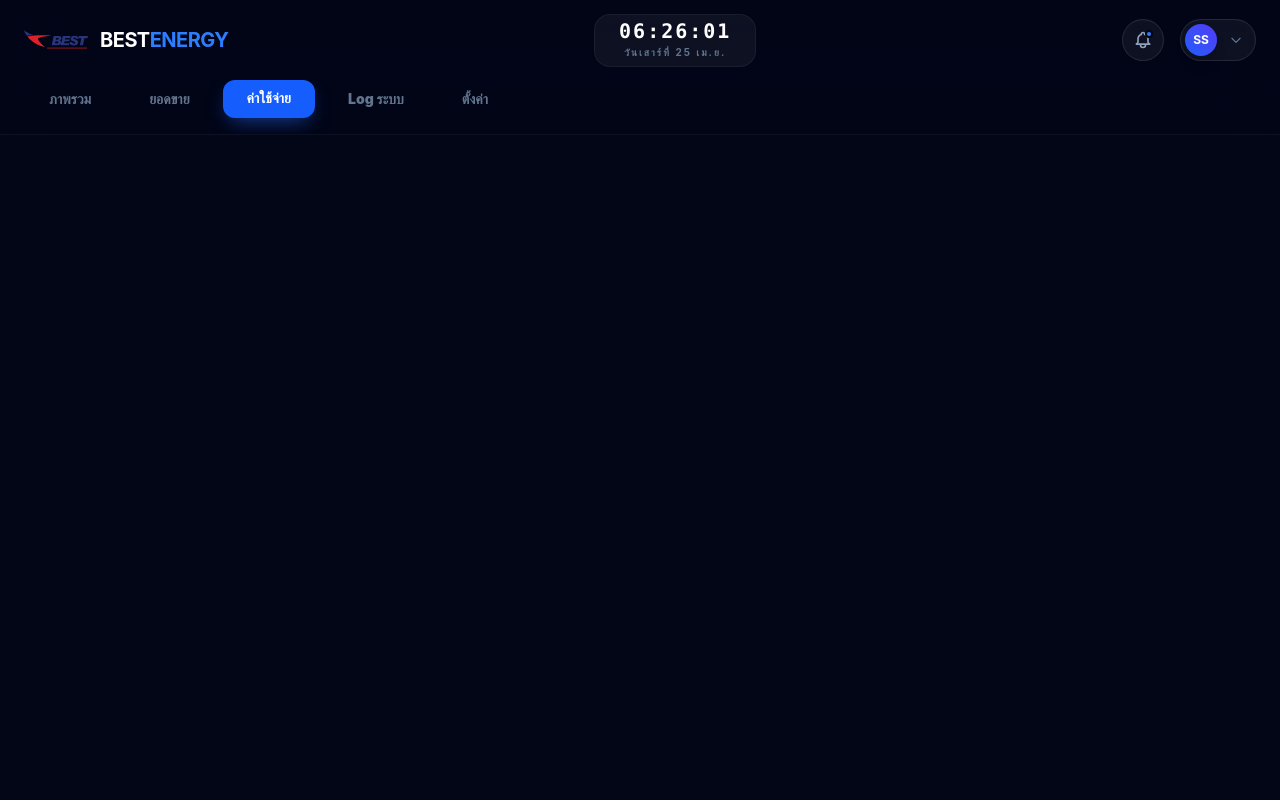
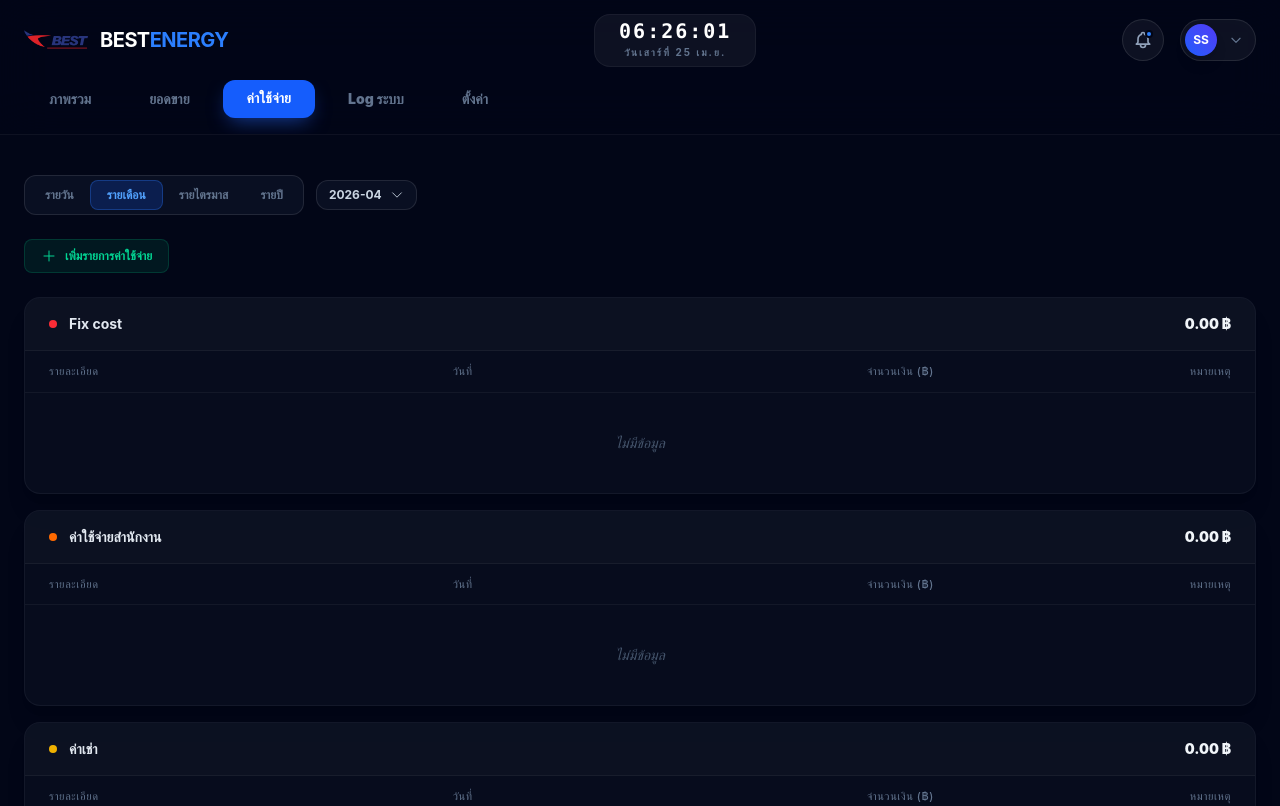
Before and after one commit to kittitach1526/internal-sale, a React (Vite) app: page /expenses in a window 1280 px wide. Shown: the top 806 px of the page. Built offline with nearby package versions, Linux system fonts and the light colour scheme.

Commit message:
add expenses page

```diff
--- a/src/App.jsx
+++ b/src/App.jsx
@@ -2,6 +2,7 @@ import { Routes, Route } from "react-router-dom";
 import Nav from "./components/Nav";
 import Home from "./pages/Home";
 import Sales from "./pages/Sales";
+import Expenses from "./pages/Expenses";
 export default function App() {
   return (
     <div className="bg-[#020617] text-slate-200 min-h-screen selection:bg-blue-500/30 font-sans">
@@ -22,6 +23,7 @@ export default function App() {
         <Routes>
           <Route path="/" element={<Home />} />
           <Route path="/sales" element={<Sales />} />
+          <Route path="/expenses" element={<Expenses />} />
           {/* เพิ่มหน้าอื่นๆ ที่นี่ */}
         </Routes>
       </main>
--- /dev/null
+++ b/src/pages/Expenses.jsx
@@ -0,0 +1,113 @@
+import React, { useState } from "react";
+import { HiOutlinePlus, HiOutlineChevronDown } from "react-icons/hi2";
+
+export default function Expenses() {
+  const [timeRange, setTimeRange] = useState("รายเดือน");
+  const [quarter, setQuarter] = useState("Q1");
+
+  const periods = ["รายวัน", "รายเดือน", "รายไตรมาส", "รายปี"];
+
+  // ข้อมูลหมวดหมู่ค่าใช้จ่ายตามรูป
+  const expenseCategories = [
+    { id: 1, title: "Fix cost", color: "bg-red-500", total: "0.00" },
+    { id: 2, title: "ค่าใช้จ่ายสำนักงาน", color: "bg-orange-500", total: "0.00" },
+    { id: 3, title: "ค่าเช่า", color: "bg-yellow-500", total: "0.00" },
+    { id: 4, title: "ค่าน้ำมันในการทำงาน", color: "bg-emerald-500", total: "0.00" },
+    { id: 5, title: "ค่าใช้จ่ายใน Job งาน", color: "bg-blue-500", total: "0.00" },
+  ];
+
+  return (
+    <div className="max-w-[1600px] mx-auto px-6 pt-6 animate-in fade-in duration-700">
+
+      {/* --- Header: Time Selection & Actions --- */}
+      <div className="flex flex-col gap-6 mb-6">
+        <div className="flex flex-wrap items-center gap-3">
+          {/* ส่วนเลือก รายวัน - รายปี */}
+          <div className="flex p-1 bg-slate-900/60 border border-white/10 rounded-xl">
+            {periods.map((period) => (
+              <button
+                key={period}
+                onClick={() => setTimeRange(period)}
+                className={`px-4 py-1.5 text-xs font-bold rounded-lg transition-all
+                  ${timeRange === period
+                    ? "bg-blue-600/20 text-blue-400 border border-blue-500/30"
+                    : "text-slate-500 hover:text-slate-300"}`}
+              >
+                {period}
+              </button>
+            ))}
+          </div>
+
+          {/* ปุ่มเลือก ไตรมาส (โผล่มาเมื่อเลือกรายไตรมาส) */}
+          {timeRange === "รายไตรมาส" && (
+            <div className="flex p-1 bg-slate-900/60 border border-white/10 rounded-xl animate-in zoom-in-95">
+              {["Q1", "Q2", "Q3", "Q4"].map((q) => (
+                <button
+                  key={q}
+                  onClick={() => setQuarter(q)}
+                  className={`px-3 py-1.5 text-xs font-bold rounded-lg transition-all
+                    ${quarter === q ? "bg-slate-700 text-white" : "text-slate-500"}`}
+                >
+                  {q}
+                </button>
+              ))}
+            </div>
+          )}
+
+          {/* ส่วนเลือกเดือน/ปี */}
+          <div className="flex items-center gap-2 bg-slate-900/60 border border-white/10 px-3 py-1.5 rounded-xl text-slate-300 text-xs font-bold cursor-pointer hover:bg-slate-800 transition-all">
+            <span>2026-04</span>
+            <HiOutlineChevronDown size={14} />
+          </div>
+        </div>
+
+        {/* ปุ่มเพิ่มรายการ */}
+        <button className="flex items-center gap-2 w-fit px-4 py-2 bg-emerald-500/10 border border-emerald-500/20 text-emerald-400 text-xs font-bold rounded-lg hover:bg-emerald-500/20 transition-all active:scale-95">
+          <HiOutlinePlus size={16} />
+          เพิ่มรายการค่าใช้จ่าย
+        </button>
+      </div>
+
+      {/* --- Expense Tables List --- */}
+      <div className="space-y-4 mb-10">
+        {expenseCategories.map((category) => (
+          <div key={category.id} className="bg-[#0f172a]/40 border border-white/5 rounded-2xl overflow-hidden shadow-xl">
+
+            {/* Table Header */}
+            <div className="flex justify-between items-center px-6 py-4 border-b border-white/5 bg-white/[0.02]">
+              <div className="flex items-center gap-3">
+                <div className={`w-2 h-2 rounded-full ${category.color} shadow-[0_0_8px_${category.color.replace('bg-', '')}]`}></div>
+                <h3 className="text-sm font-bold text-slate-200">{category.title}</h3>
+              </div>
+              <div className="text-sm font-black text-slate-100">
+                {category.total} <span className={category.color.replace('bg-', 'text-')}>฿</span>
+              </div>
+            </div>
+
+            {/* Table Content */}
+            <div className="overflow-x-auto">
+              <table className="w-full text-left">
+                <thead>
+                  <tr className="text-[11px] text-slate-500 font-bold uppercase tracking-wider border-b border-white/5">
+                    <th className="px-6 py-3 font-medium">รายละเอียด</th>
+                    <th className="px-6 py-3 font-medium text-center">วันที่</th>
+                    <th className="px-6 py-3 font-medium text-right">จำนวนเงิน (฿)</th>
+                    <th className="px-6 py-3 font-medium text-right">หมายเหตุ</th>
+                  </tr>
+                </thead>
+                <tbody>
+                  {/* สถานะไม่มีข้อมูลตามรูป */}
+                  <tr>
+                    <td colSpan="4" className="px-6 py-10 text-center text-slate-600 text-sm italic font-medium">
+                      ไม่มีข้อมูล
+                    </td>
+                  </tr>
+                </tbody>
+              </table>
+            </div>
+          </div>
+        ))}
+      </div>
+    </div>
+  );
+}
```
